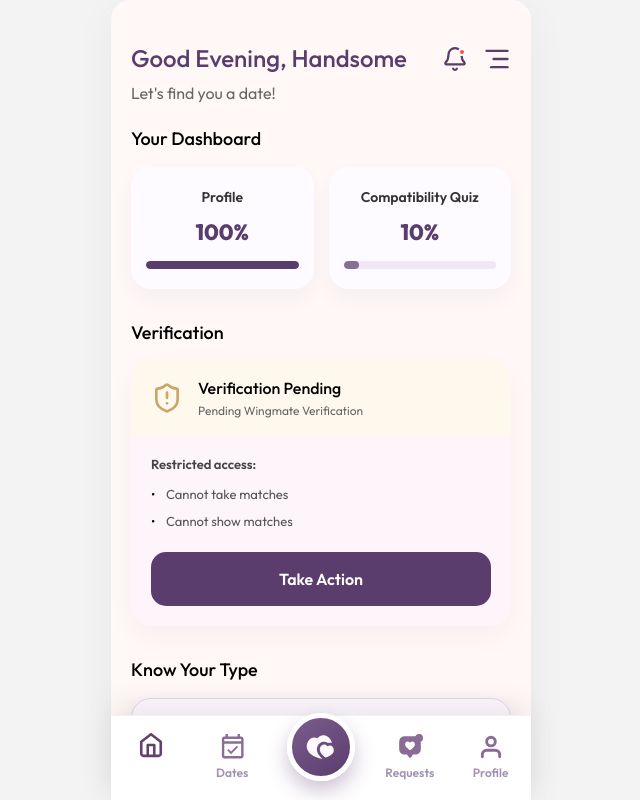
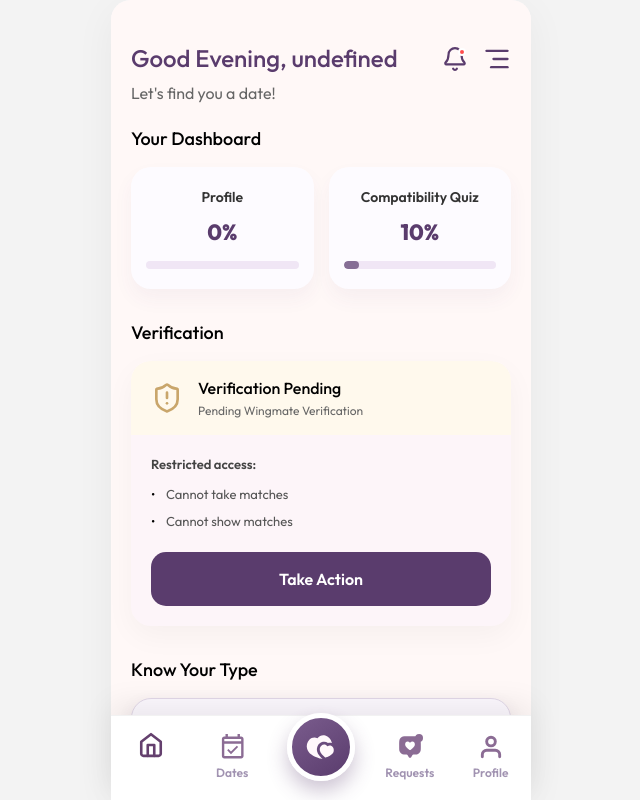
Before and after one commit to Harshit537-cyber/WingMan, a React (Vite) app: page /edit-profile in a window 1280 px wide. Both pictures are taken after a click on the element "Home". Shown: the whole page, without its empty margins (319-959 px from the left). Built offline with nearby package versions, Linux system fonts and the light colour scheme.

Commit message:
homepage-api-intrg-quiz-profile-cal-login-cond-navgination

```diff
--- a/src/api/axiosInstance.js
+++ b/src/api/axiosInstance.js
@@ -2,6 +2,8 @@ import axios from "axios";
 import { getToken } from "../utils/token";
 
 const axiosInstance = axios.create({
+  // https://api.wingmann.online/api
+  // http://localhost:5000/api
   // ✅ Add /api at the end of the URL
   baseURL: "https://api.wingmann.online/api",
   headers: {
--- a/src/api/quizService.js
+++ b/src/api/quizService.js
@@ -1,9 +1,11 @@
 import axios from 'axios';
 
-const API_URL = 'https://wingmann.onrender.com/api/quiz';
-
+//const API_URL = 'http://localhost:5000/api';
+const API_URL = "https://api.wingmann.online/api"
 export const submitAllQuizzes = async (quizData) => {
-    const token = localStorage.getItem("auth_token");
+    const token = localStorage.getItem("token");
+    const user = JSON.parse(localStorage.getItem('user'));
+    const userId = user?._id
 
     if (!token) {
         console.error("Token missing in LocalStorage!");
@@ -11,13 +13,14 @@ export const submitAllQuizzes = async (quizData) => {
     }
 
     console.log("Sending Token:", token);
+    console.log('jbkjgblkdfjvk......', quizData)
 
     const response = await axios.post(
-        `${API_URL}/submit`,
+        `${API_URL}/submit/${userId}`,
         { quizzes: quizData },
         {
             headers: {
-                'Authorization': `Bearer ${token}`,
+             //   'Authorization': `Bearer ${token}`,
                 'Content-Type': 'application/json'
             }
         }
--- a/src/pages/HomePages/Home/Home.jsx
+++ b/src/pages/HomePages/Home/Home.jsx
@@ -1,15 +1,18 @@
-import React, { useEffect, useState } from 'react';
-import { useNavigate } from 'react-router-dom';
-import { Bell, AlignRight, ShieldAlert } from 'lucide-react';
+import React, { useEffect, useState } from "react";
+import { useNavigate } from "react-router-dom";
+import { Bell, AlignRight, ShieldAlert } from "lucide-react";
 // import axios from 'axios'; // API abhi ke liye band kar rahe hain
-import AppLayout from '../../../components/AppLayout/AppLayout';
-import BottomNav from '../../../components/BottomNav/BottomNav';
-import './Home.css';
-
+import AppLayout from "../../../components/AppLayout/AppLayout";
+import BottomNav from "../../../components/BottomNav/BottomNav";
+import "./Home.css";
+import { useUser } from "../../../context/userinfo";
+import calculateProfileCompletion from "../../../utils/Homefunc";
 const Home = () => {
   const navigate = useNavigate();
   const [isQuizSubmitted, setIsQuizSubmitted] = useState(false);
   const [userData, setUserData] = useState(null);
+  const { user, loading } = useUser();
+  const completion = calculateProfileCompletion(user);
 
   useEffect(() => {
     // --- TESTING MODE START ---
@@ -17,9 +20,9 @@ const Home = () => {
 
     // Fake User Data set kar rahe hain UI check karne ke liye
     setUserData({
-      firstName: "Handsome",
+      firstName: `${user?.name}`,
       profileComplete: true,
-      isVerified: false // Isko true karke verify wala UI check kar lena
+      isVerified: false, // Isko true karke verify wala UI check kar lena
     });
 
     setIsQuizSubmitted(false); // Isko change karke quiz status check kar lena
@@ -62,7 +65,6 @@ const Home = () => {
     fetchDashboardData();
     */
     // --- TESTING MODE END ---
-
   }, [navigate]);
 
   return (
@@ -75,11 +77,11 @@ const Home = () => {
             <p>Let's find you a date!</p>
           </div>
           <div className="header-icons">
-            <div className="bell-box" onClick={() => navigate('/request')}>
+            <div className="bell-box" onClick={() => navigate("/request")}>
               <Bell size={26} color="#5a3c6d" />
               <span className="dot"></span>
             </div>
-            <button className="menu-btn" onClick={() => navigate('/settings')}>
+            <button className="menu-btn" onClick={() => navigate("/settings")}>
               <AlignRight size={28} color="#5a3c6d" />
             </button>
           </div>
@@ -90,13 +92,15 @@ const Home = () => {
           <section className="section-wrapper">
             <h2 className="section-title">Your Dashboard</h2>
             <div className="dashboard-grid">
-              <div className="dash-card" onClick={() => navigate('/profile')}>
+              <div className="dash-card" onClick={() => navigate("/profile")}>
                 <span>Profile</span>
-                <h3>{userData?.profileComplete ? "100%" : "60%"}</h3>
+
+                <h3>{completion}%</h3>
+
                 <div className="progress-container">
                   <div
                     className="progress-bar filled"
-                    style={{ width: userData?.profileComplete ? '100%' : '60%' }}
+                    style={{ width: `${completion}%` }}
                   ></div>
                 </div>
               </div>
@@ -105,8 +109,8 @@ const Home = () => {
                 <h3>{isQuizSubmitted ? "100%" : "10%"}</h3>
                 <div className="progress-container">
                   <div
-                    className={`progress-bar ${isQuizSubmitted ? 'filled' : 'partial'}`}
-                    style={{ width: isQuizSubmitted ? '100%' : '10%' }}
+                    className={`progress-bar ${isQuizSubmitted ? "filled" : "partial"}`}
+                    style={{ width: isQuizSubmitted ? "100%" : "10%" }}
                   ></div>
                 </div>
               </div>
@@ -120,20 +124,29 @@ const Home = () => {
               <div className="verification-header">
                 <ShieldAlert color="#c9a66b" size={32} />
                 <div className="v-text">
-                  <h4>{userData?.isVerified ? "Verified" : "Verification Pending"}</h4>
-                  <p>{userData?.isVerified ? "Wingmate Verified" : "Pending Wingmate Verification"}</p>
+                  <h4>
+                    {userData?.isVerified ? "Verified" : "Verification Pending"}
+                  </h4>
+                  <p>
+                    {userData?.isVerified
+                      ? "Wingmate Verified"
+                      : "Pending Wingmate Verification"}
+                  </p>
                 </div>
               </div>
               {!userData?.isVerified && (
                 <div className="verification-body">
-                    <p className="restricted-title">Restricted access:</p>
-                    <ul>
+                  <p className="restricted-title">Restricted access:</p>
+                  <ul>
                     <li>Cannot take matches</li>
                     <li>Cannot show matches</li>
-                    </ul>
-                    <button className="action-purple-btn" onClick={() => navigate('/verify-profile')}>
+                  </ul>
+                  <button
+                    className="action-purple-btn"
+                    onClick={() => navigate("/verify-profile")}
+                  >
                     Take Action
-                    </button>
+                  </button>
                 </div>
               )}
             </div>
@@ -143,7 +156,10 @@ const Home = () => {
           {!isQuizSubmitted && (
             <section className="section-wrapper">
               <h2 className="section-title">Know Your Type</h2>
-              <button className="outline-purple-btn" onClick={() => navigate('/quiz-world')}>
+              <button
+                className="outline-purple-btn"
+                onClick={() => navigate("/quiz-world")}
+              >
                 Take A Quiz
               </button>
             </section>
@@ -151,8 +167,13 @@ const Home = () => {
 
           {/* Attracted To Section */}
           <section className="section-wrapper">
-            <h2 className="section-title">Let Us Know Who You Are Attracted To.</h2>
-            <button className="outline-purple-btn curate-btn" onClick={() => navigate('/curate-vibe')}>
+            <h2 className="section-title">
+              Let Us Know Who You Are Attracted To.
+            </h2>
+            <button
+              className="outline-purple-btn curate-btn"
+              onClick={() => navigate("/curate-vibe")}
+            >
               Curate Your Vibe
             </button>
           </section>
--- a/src/pages/HonestySuccess/HonestySuccess.jsx
+++ b/src/pages/HonestySuccess/HonestySuccess.jsx
@@ -12,7 +12,7 @@ const HonestySuccess = () => {
 
   useEffect(() => {
     const timer = setTimeout(() => {
-      navigate('/uploads', { state: { ...location.state } });
+      navigate('/login', { state: { ...location.state } });
     }, 3500);
     return () => clearTimeout(timer);
   }, [navigate, location.state]);
--- a/src/pages/Login/Login.jsx
+++ b/src/pages/Login/Login.jsx
@@ -5,10 +5,11 @@ import AppLayout from "../../components/AppLayout/AppLayout";
 import "./Login.css";
 import axiosInstance from "../../api/axiosInstance";
 
-import { useUser } from '../../context/userinfo'
+import { useUser } from "../../context/userinfo";
 const LoginPage = () => {
   const navigate = useNavigate();
-   const { user, fetchUser } = useUser();
+  const { user, fetchUser } = useUser();
+
 
   const [formData, setFormData] = useState({
     email: "",
@@ -25,21 +26,49 @@ const LoginPage = () => {
     }));
   };
 
+  const isProfileComplete = (user) => {
+    if (!user) return false;
+
+    // ✅ photo check
+    const hasPhoto = user.photos && user.photos.length > 0;
+
+    const prefs = user.preferences || {};
+
+    let filledCount = 0;
+
+    if (prefs.age?.min && prefs.age?.max) filledCount++;
+    if (prefs.height?.min && prefs.height?.max) filledCount++;
+    if (prefs.religion) filledCount++;
+    if (prefs.ethnicity) filledCount++;
+    if (prefs.spoken_language?.length > 0) filledCount++;
+    const hasEnoughPreferences = filledCount >= 3;
+
+    return hasPhoto && hasEnoughPreferences;
+  };
+
   const handleLogin = async (e) => {
     e.preventDefault();
     setLoading(true);
     setError("");
 
     try {
-      const res = await axiosInstance.post("login", {
+      const res = await axiosInstance.post("/user/login", {
         email: formData.email,
       });
 
       if (res.data.success) {
+        const loggedInUser = res.data.user;
+
         localStorage.setItem("token", res.data.token);
-        localStorage.setItem("user", JSON.stringify(res.data.user));
-        fetchUser()
-        navigate("/profile"); // change route if needed
+        localStorage.setItem("user", JSON.stringify(loggedInUser));
+
+        fetchUser();
+
+        if (isProfileComplete(loggedInUser)) {
+          navigate("/home");
+        } else {
+          navigate("/uploads");
+        }
       }
     } catch (err) {
       setError(err.response?.data?.message || "Login failed. Try again.");
--- a/src/pages/Profile/EditProfile/EditProfile.jsx
+++ b/src/pages/Profile/EditProfile/EditProfile.jsx
@@ -15,6 +15,8 @@ const EditProfile = () => {
   const [occupation, setOccupation] = useState("");
   const [location, setLocation] = useState("");
   const [interest, setInterest] = useState([]);
+  const [photo, setPhoto] = useState([]);
+  const [about, setAbout] = useState([]);
 
 
   useEffect(() => {
@@ -23,8 +25,22 @@ const EditProfile = () => {
       setOccupation(user?.career_info);
       setLocation(user?.location?.address);
       setInterest(user?.interest);
+      setPhoto(user?.photos);
+      setAbout(user?.preferences);
     }
   }, [user]);
+
+  const formatValue = (value) => {
+    if (Array.isArray(value)) {
+      return value.join(", ");
+    }
+
+    if (typeof value === "object" && value !== null) {
+      return `${value.min} - ${value.max}`;
+    }
+
+    return value;
+  };
 
   return (
     <AppLayout>
@@ -84,14 +100,17 @@ const EditProfile = () => {
             {/* About Me Section inside the same card */}
             <div className="ep-section-header">About me</div>
             <div className="ep-tags-grid">
-              <div className="ep-tag-chip">🌍 Bengaluru, India</div>
-              <div className="ep-tag-chip">Regularly 🏃‍♂️</div>
-              <div className="ep-tag-chip">Hindu</div>
+              {Object.entries(about).map(([key, value]) => (
+                <div key={key} className="ep-tag-chip">
+                  <span key={key} className="tag">
+                    {key}: {formatValue(value)}
+                    {/* {formatValue(value)} */}
+                  </span>
+                </div>
+              ))}
               <div className="ep-add-tag-circle">
                 <Plus size={18} color="#D1BBD8" strokeWidth={3} />
               </div>
-              <div className="ep-tag-chip">ocasionally 🍷</div>
-              <div className="ep-tag-chip">Rarely 🚬</div>
             </div>
           </div>
 
@@ -117,9 +136,9 @@ const EditProfile = () => {
           {/* --- PHOTO GRID CARD --- */}
           <div className="ep-main-card ep-photo-card">
             <div className="ep-photo-grid">
-              {[1, 2, 3, 4, 5].map((i) => (
+              {photo.map((value, i) => (
                 <div key={i} className="ep-photo-slot">
-                  <img src={userImg} alt="slot" />
+                  <img src={value} alt="slot" />
                 </div>
               ))}
               <div className="ep-photo-slot ep-add-slot">
--- /dev/null
+++ b/src/utils/Homefunc.jsx
@@ -0,0 +1,51 @@
+ const calculateProfileCompletion = (user) => {
+  if (!user) return 0;
+
+  let score = 0;
+
+  // ✅ Basic info
+  if (user.name && user.DOB && user.gender) score += 15;
+
+  // ✅ Photos
+  if (user.photos?.length > 0) score += 15;
+
+  // ✅ Location
+  if (user.location?.address || user.location?.lat) score += 10;
+
+  // ✅ Height
+  if (user.height) score += 5;
+
+  // ✅ Lifestyle
+  const life = user.lifestyle || {};
+  if (life.drink || life.smoke || life.exercise) score += 10;
+
+  // ✅ Interests
+  if (user.interest?.length > 0) score += 5;
+
+  // ✅ Bio / Story
+  if (user.story) score += 10;
+
+  // ✅ Work info
+  if (user.work_info?.company || user.work_info?.position) score += 10;
+
+  // ✅ Preferences (minimum 3)
+  const prefs = user.preferences || {};
+  let prefCount = 0;
+
+  if (prefs.age?.min && prefs.age?.max) prefCount++;
+  if (prefs.height?.min && prefs.height?.max) prefCount++;
+  if (prefs.religion) prefCount++;
+  if (prefs.ethnicity) prefCount++;
+  if (prefs.spoken_language?.length > 0) prefCount++;
+
+  if (prefCount >= 3) score += 15;
+
+  // ✅ Onboarding
+  if (user.isOnboarded) score += 5;
+
+  return Math.min(score, 100);
+};
+
+
+
+export default calculateProfileCompletion
```
